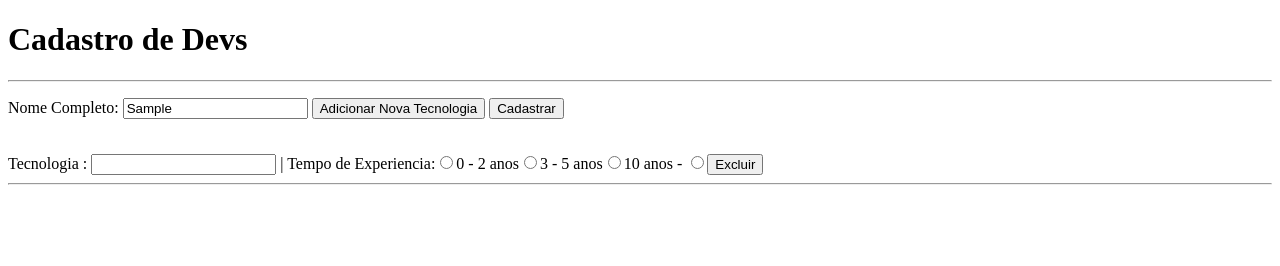
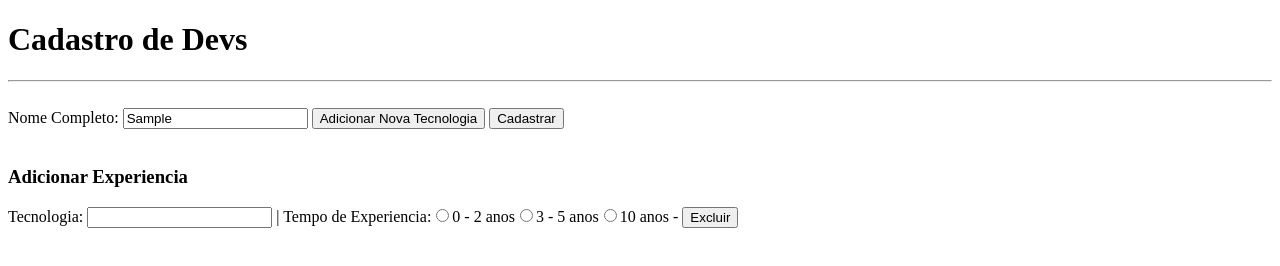
Before and after one commit to fernandosillva/CadastroDevs, a plain HTML site: page index.html in a window 1280 px wide. Both pictures are taken after typing "Sample" into the empty fields and a click on the button "Adicionar Nova Tecnologia". Drawn offline with Linux system fonts and the light colour scheme.

Commit message:
Atualizado
Atualizado

```diff
--- a/index.html
+++ b/index.html
@@ -35,13 +35,14 @@ funcionar sem acionar um recarregamento. -->
   <body>
     <h1>Cadastro de Devs</h1>
     <hr />
-    <p>
+    <br />
+    <form id="form">
       <label for="name" id="name" name="name">Nome Completo:</label>
       <input type="text" name="name" id="name" />
       <button id="addTech">Adicionar Nova Tecnologia</button>
       <button id="cadastrarDev" type="submit">Cadastrar</button>
-    </p>
+    </form>
     <br />
-    <form id="input"></form>
+    <section id="section"></section>
   </body>
 </html>
--- a/index.js
+++ b/index.js
@@ -2,84 +2,95 @@ const Devs = [];
 
 const button = document.getElementById("addTech");
 
-button.addEventListener("click", criar);
+button.addEventListener("click", function (ev) {
+  ev.preventDefault();
 
-function criar() {
-  const form = document.getElementById("input");
+  const section = document.getElementById("section");
 
-  const nome = document.createElement("label");
+  const form = document.createElement("form");
 
-  nome.innerText = "Tecnologia : ";
+  const h3 = document.createElement("h3");
+  h3.innerText = "Adicionar Experiencia";
+
+  const tecnologia = document.createElement("label");
+  tecnologia.innerText = "Tecnologia: ";
 
   const tech = document.createElement("input");
   tech.name = "Tecnologia";
-  tech.type = "input";
-  const hr = document.createElement("hr");
+  tech.type = "text";
 
   const time = document.createElement("label");
   time.innerText = " | Tempo de Experiencia:";
 
-  const radioInput = document.createElement("input");
-  radioInput.name = "checado";
-  radioInput.type = "radio";
+  const input1 = document.createElement("input");
+  input1.name = "check";
+  input1.id = "check";
+  input1.type = "radio";
+  input1.value = "0-2 anos";
 
   const radio1 = document.createElement("label");
-  radio1.name = "main";
+  radio1.name = "check";
+  radio1.id = "check";
   radio1.innerText = "0 - 2 anos";
 
-  const radioInput1 = document.createElement("input");
-  radioInput1.name = "checado";
-  radioInput1.type = "radio";
+  const input2 = document.createElement("input");
+  input2.name = "check";
+  input2.id = "check";
+  input2.type = "radio";
+  input2.value = "3-5 anos";
 
   const radio2 = document.createElement("label");
-  radio2.name = "main";
+  radio2.name = "check";
+  radio2.id = "check";
   radio2.innerText = "3 - 5 anos";
 
-  const radioInput2 = document.createElement("input");
-  radioInput2.name = "checado";
-  radioInput2.type = "radio";
+  const input3 = document.createElement("input");
+  input3.name = "check";
+  input3.id = "check";
+  input3.type = "radio";
+  input3.value = "10 anos";
 
   const radio3 = document.createElement("label");
-  radio3.name = "main";
+  radio3.name = "check";
+  radio3.id = "check";
   radio3.innerText = "10 anos - ";
-
-  const radioInput3 = document.createElement("input");
-  radioInput3.name = "checado";
-  radioInput3.type = "radio";
 
   const buttonExcluir = document.createElement("button");
   buttonExcluir.innerText = "Excluir";
+  buttonExcluir.id = "excluir";
+  buttonExcluir.name = "excluir";
 
-  nome.appendChild(tech);
-  nome.appendChild(time);
-  nome.appendChild(radioInput);
+  const hr = document.createElement("hr");
 
-  radio1.appendChild(radioInput1);
-  radio2.appendChild(radioInput2);
-  radio3.appendChild(radioInput3);
-  nome.appendChild(radio1);
-  nome.appendChild(radio2);
-  nome.appendChild(radio3);
+  form.appendChild(h3);
+  form.appendChild(tecnologia);
+  form.appendChild(tech);
+  form.appendChild(time);
+  form.appendChild(input1);
+  form.appendChild(radio1);
+  form.appendChild(input2);
+  form.appendChild(radio2);
+  form.appendChild(input3);
+  form.appendChild(radio3);
+  form.appendChild(buttonExcluir);
+  section.append(form);
 
-  nome.appendChild(buttonExcluir);
-
-  nome.appendChild(hr);
-
-  form.append(nome);
-}
+  console.log(form);
+});
 
 const buttonC = document.getElementById("cadastrarDev");
 
-buttonC.addEventListener("click", cadastrar);
+buttonC.addEventListener("click", function (ev) {
+  ev.preventDefault();
 
-function cadastrar() {
-  const form = document.getElementById("input");
+  const Dev = {};
 
-  const nome = document.querySelector("input[name='Tecnologia']").value;
-  const check = document.querySelector("input[name='checado']").value;
+  const form = document.getElementById("section");
 
-  Devs.nome = nome;
-  Devs.check = check;
+  Dev.nome = document.querySelector("input[name='Tecnologia']").value;
+  Dev.check = document.querySelector("input[type='radio']:checked").value;
+
+  Devs.push(Dev);
 
   console.log(Devs);
-}
+});
```
